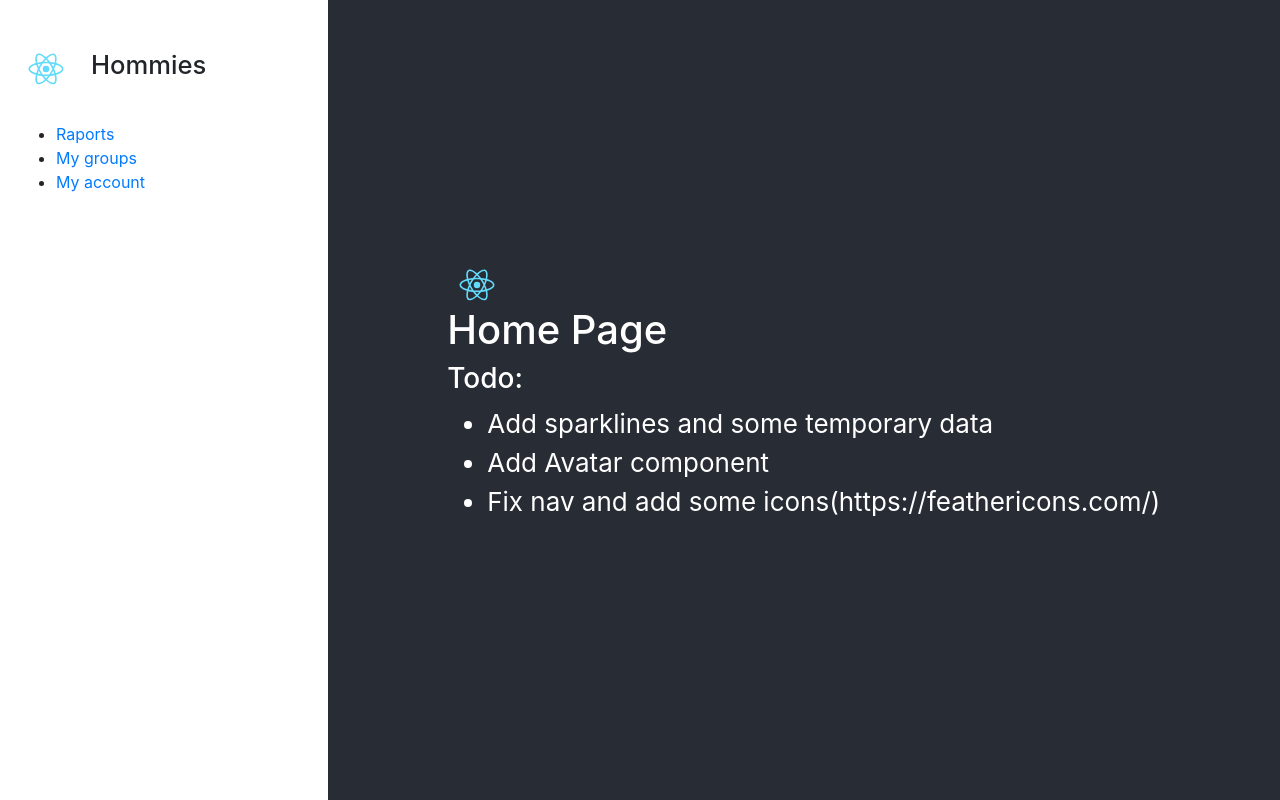
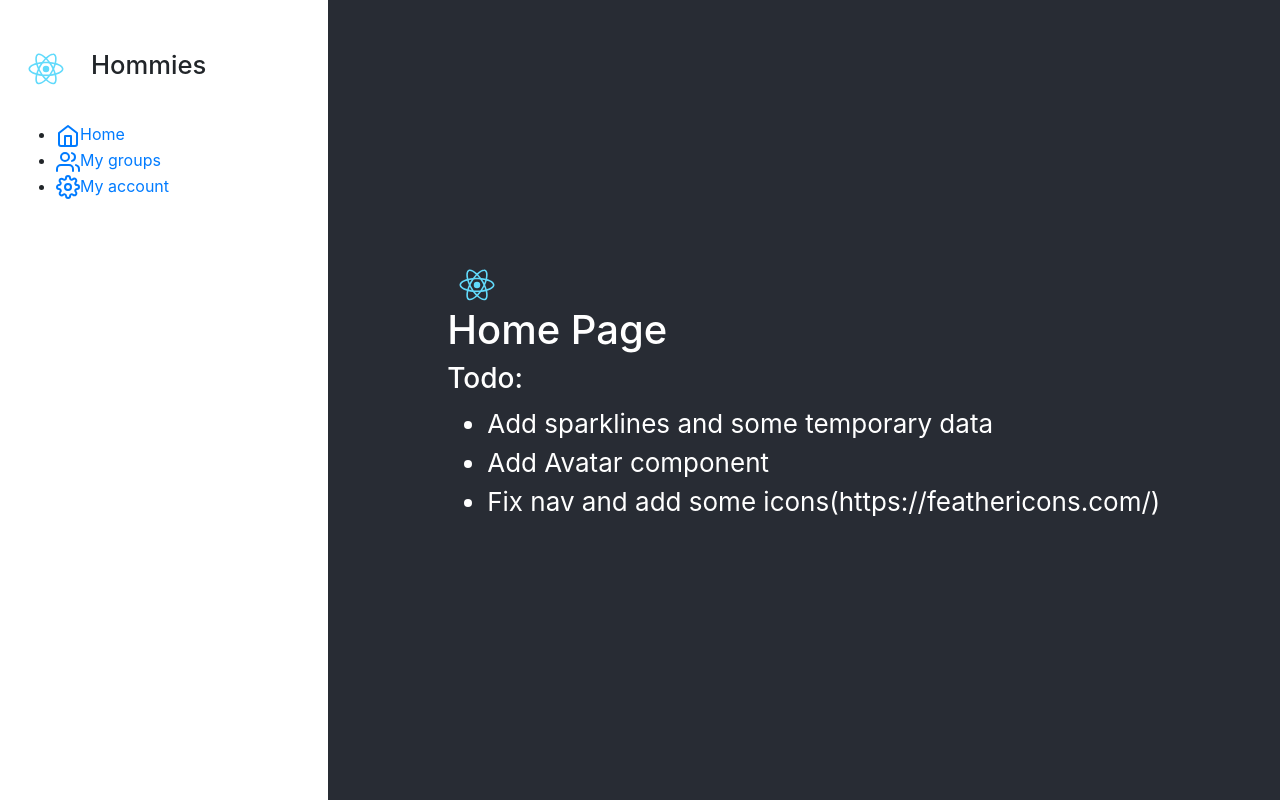
Before and after one commit to kendyl93/hommiesBudgety, a React (Create React App) app: page / in a window 1280 px wide. Built offline with nearby package versions, Linux system fonts and the light colour scheme.

Commit message:
Added some icons to the navbar

```diff
--- a/src/Components/PageNavigation.js
+++ b/src/Components/PageNavigation.js
@@ -2,6 +2,11 @@ import React from 'react';
 import { Link } from 'react-router-dom';
 import AppCard from './AppCard';
 import { Row } from 'react-bootstrap';
+import {
+  Home as HomeIcon,
+  Users as GroupsIcon,
+  Settings as MyAccountIcon
+} from './icons';
 
 const PageNavigation = props => {
   return (
@@ -10,13 +15,22 @@ const PageNavigation = props => {
       <nav>
         <ul>
           <li>
-            <Link to="/">Raports</Link>
+            <Link to="/">
+              <HomeIcon />
+              Home
+            </Link>
           </li>
           <li>
-            <Link to="/my-groups">My groups</Link>
+            <Link to="/my-groups">
+              <GroupsIcon />
+              My groups
+            </Link>
           </li>
           <li>
-            <Link to="/my-account">My account</Link>
+            <Link to="/my-account">
+              <MyAccountIcon />
+              My account
+            </Link>
           </li>
         </ul>
       </nav>
```
